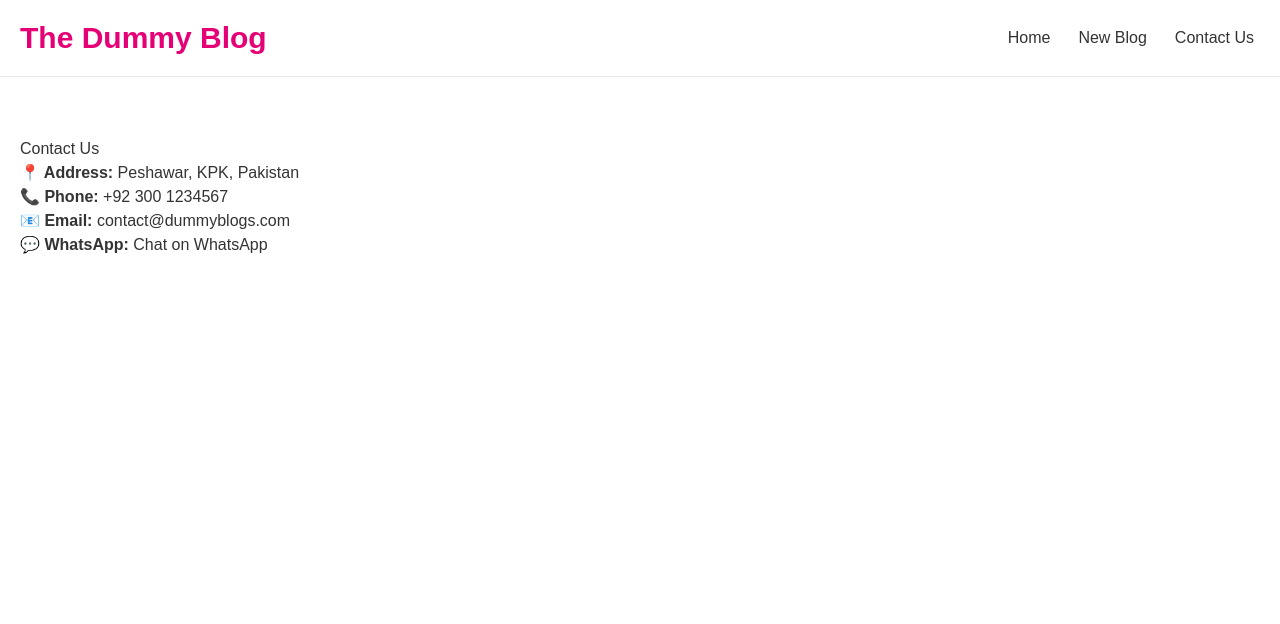
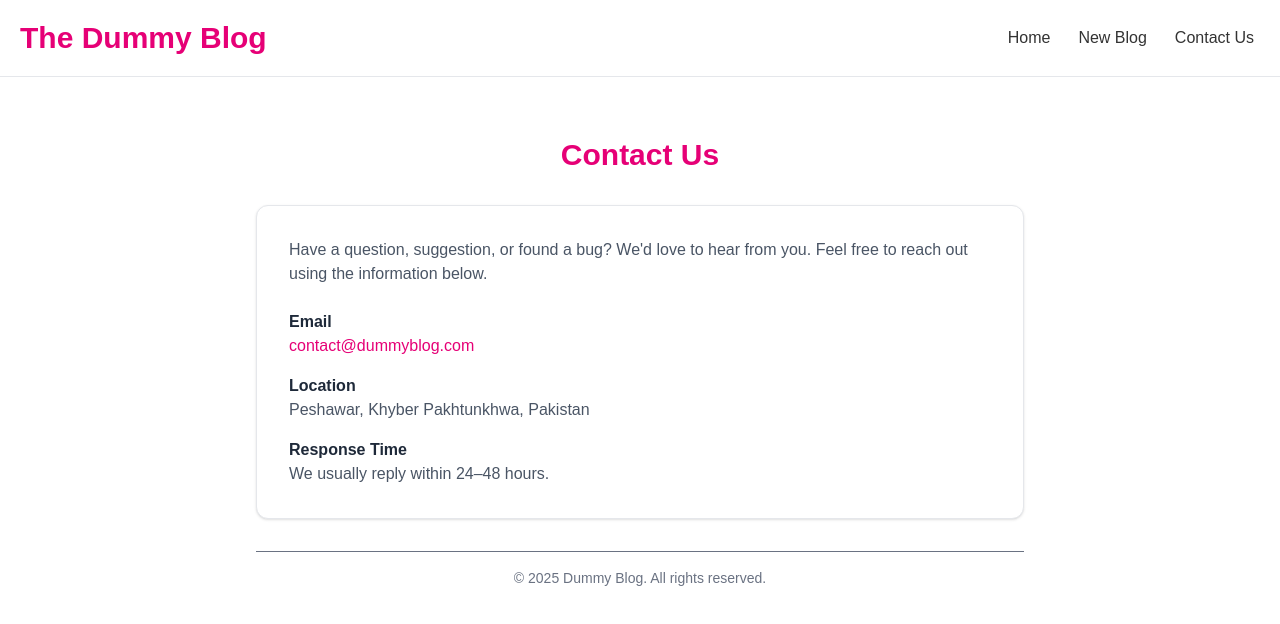
Before and after one commit to AbidRehman994/Blog-App, a React (Vite) app in the folder my-react-app/: page /Contact in a window 1280 px wide. Shown: the top 624 px of the page. Built offline with nearby package versions, Linux system fonts and the light colour scheme.

Commit message:
Add: design contact with tailwindcss

```diff
--- a/my-react-app/src/Contact.jsx
+++ b/my-react-app/src/Contact.jsx
@@ -1,24 +1,47 @@
 const Contact = () => {
   return (
-    <div className="contact-page">
-      <h2>Contact Us</h2>
+    <div className="max-w-3xl mx-auto">
+      <h2 className="text-3xl font-bold text-pink-600 text-center mb-8">
+        Contact Us
+      </h2>
 
-      <div className="contact-info">
-        <p><strong>📍 Address:</strong> Peshawar, KPK, Pakistan</p>
-        <p><strong>📞 Phone:</strong> +92 300 1234567</p>
-        <p>
-          <strong>📧 Email:</strong>{" "}
-          <a href="mailto:contact@dummyblogs.com">
-            contact@dummyblogs.com
-          </a>
+      <div className="bg-white border border-gray-200 rounded-xl shadow-sm p-8">
+        <p className="text-gray-600 mb-6">
+          Have a question, suggestion, or found a bug? We'd love to hear from
+          you. Feel free to reach out using the information below.
         </p>
-        <p>
-          <strong>💬 WhatsApp:</strong>{" "}
-          <a href="https://wa.me/923001234567" target="_blank" rel="noreferrer">
-            Chat on WhatsApp
-          </a>
-        </p>
+
+        <div className="space-y-4">
+          <div>
+            <h3 className="font-semibold text-gray-800">Email</h3>
+            <a
+              href="mailto:contact@dummyblog.com"
+              className="text-pink-600 hover:underline"
+            >
+              contact@dummyblog.com
+            </a>
+          </div>
+
+          <div>
+            <h3 className="font-semibold text-gray-800">Location</h3>
+            <p className="text-gray-600">
+              Peshawar, Khyber Pakhtunkhwa, Pakistan
+            </p>
+          </div>
+
+          <div>
+            <h3 className="font-semibold text-gray-800">Response Time</h3>
+            <p className="text-gray-600">
+              We usually reply within 24–48 hours.
+            </p>
+          </div>
+        </div>
       </div>
+
+      {/* Copyright */}
+      <p className="text-center text-sm text-gray-500 mt-8 border-t pt-4">
+        © {new Date().getFullYear()} Dummy Blog. All rights reserved.
+      </p>
     </div>
   );
 };
```
